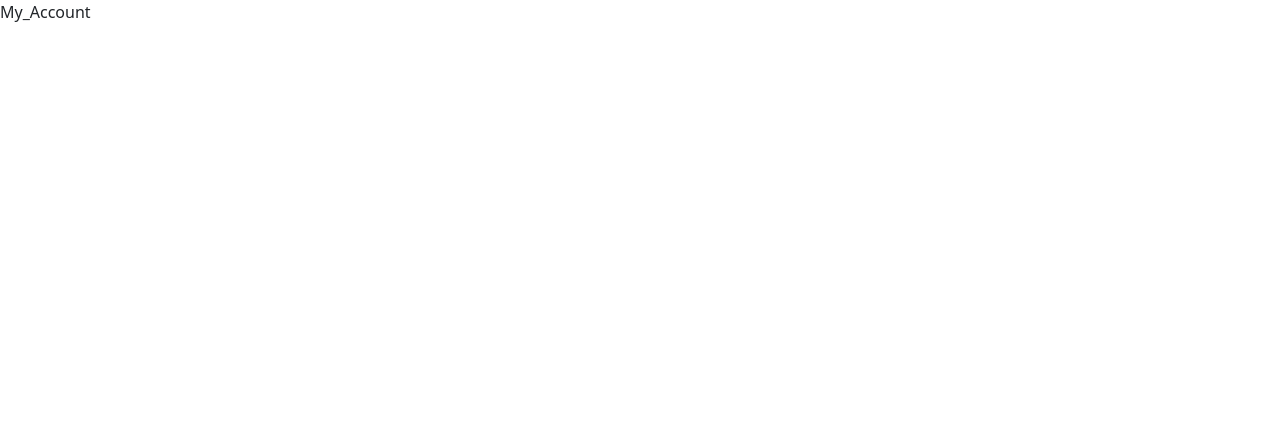
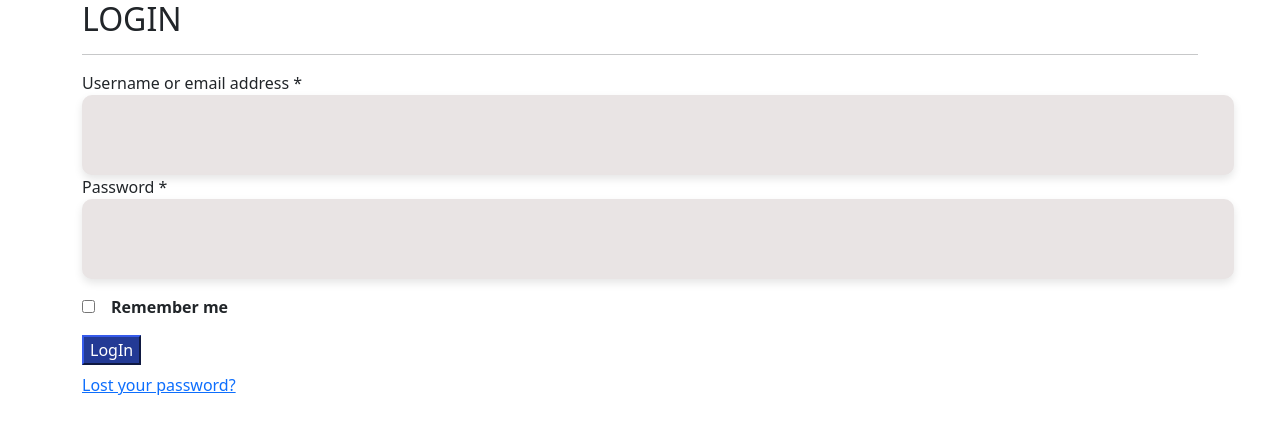
Before and after one commit to malikabdullahnaazar/exoticcity, a React (Create React App) app: page /my-account in a window 1280 px wide. Shown: the top 434 px of the page. Built offline with nearby package versions, Linux system fonts and the light colour scheme.

Commit message:
Login page and forgot page ui done

```diff
--- a/src/App.js
+++ b/src/App.js
@@ -6,7 +6,9 @@ import Contact from "./components/Contact";
 import Index from "./components/Index";
 import Brands from "./components/Brands";
 import Shop from "./components/shope/Shop";
+import Login from "./components/Login/Login";
 import MyAccount from "./components/My_Account";
+import Forgotpassword from "./components/Login/ForgotPassword";
 function App() {
   return (
     <>
@@ -16,6 +18,8 @@ function App() {
           <Route path='/shop' element={<Shop />} />
           <Route path='/about' element={<About />} />
           <Route path='/contact' element={<Contact />} />
+          <Route path='/my-account' element={<Login />} />
+          <Route path='/my-account/lost-password' element={<Forgotpassword />} />
           <Route path='/brands' element={<Brands />} />
           <Route path='/my-account' element={<MyAccount />} />
           <Route path='/order-tracking' element={<MyAccount />} />
--- a/src/components/HeaderSection.jsx
+++ b/src/components/HeaderSection.jsx
@@ -120,7 +120,7 @@ cancelButton.addEventListener('click', () => {
       </div>
       <div class="d-flex justify-content-center align-items-center">
         <div class="d-none d-md-block mr-3">
-          <CgProfile color="black" size={35} />
+        <Link to="my-account">  <CgProfile color="black" size={35} /></Link>
         </div>
         <div class="h4 mr-auto my-3 mx-4">$0.00</div>
         <div class="ml-3 ">
--- /dev/null
+++ b/src/components/Login/ForgotPassword.jsx
@@ -0,0 +1,31 @@
+import React from 'react'
+// import { Link } from "react-router-dom";
+const ForgotPassword = () => {
+  return (
+    <div className='container-fluid'>
+      <p>Lost your password? Please enter your username or email address. You will receive a link to create a new password via email.</p>
+
+      <form action="" >
+        <div className="row">
+          <div className="col-sm-6">
+            <label for="username">Username or email address *</label>
+            <input type="text" id="username" className='my-2' />
+          </div>
+        </div>
+        <div className="row">
+
+          <div className="col-sm-6">
+          <div>
+          <button class=" my-3 btn-purple">Reset Password</button>
+          </div>
+          </div>
+
+
+        </div>
+      </form>
+
+    </div>
+  )
+}
+
+export default ForgotPassword
--- /dev/null
+++ b/src/components/Login/Login.jsx
@@ -0,0 +1,40 @@
+import React from 'react';
+import { Link } from "react-router-dom";
+import "./css/login.css"
+const Login = () => {
+  return (
+    <div className='container'>
+      <h2>LOGIN</h2>
+      <hr />
+      <form action="" >
+        <div className="row">
+          <div className="col-sm-6">
+            <label for="username">Username or email address *</label>
+            <input type="text" id="username" />
+          </div>
+        </div>
+        <div className="row">
+
+          <div className="col-sm-6">
+            <label for="password">Password *</label>
+            <input type="password" id="password" />
+          </div>
+          <div className='my-3'>
+            <input type="checkbox" id="remember" />
+          <label for="remember" className='mx-3 '> <strong> Remember me</strong></label>
+          </div>
+          <div>
+          <button class=" btn-purple">LogIn</button>
+          </div>
+          <div className='py-2'>
+            <Link to="/my-account/lost-password">Lost your password?</Link>
+          </div>
+
+        </div>
+      </form>
+
+    </div>
+  )
+}
+
+export default Login
--- /dev/null
+++ b/src/components/Login/css/login.css
@@ -0,0 +1,56 @@
+
+input[type="text"] ::before{    width: 100%;
+    height: 50px;
+    width: 100vw;
+    border: none;
+    border-radius: 25px;
+    padding: 20px;
+    font-size: 1.2em;
+    box-shadow: 0 0 10px rgba(0, 0, 0, 0.1);
+    outline: none;
+    background-color: #000000;
+  }
+input[type="password"] ::before{    width: 100%;
+    height: 50px;
+    width: 100vw;
+    border: none;
+    border-radius: 25px;
+    padding: 20px;
+    font-size: 1.2em;
+    box-shadow: 0 0 10px rgba(0, 0, 0, 0.1);
+    outline: none;
+    background-color: #000000;
+  }
+
+  input[type="text"]:focus {
+  box-shadow: 0 8px 16px rgba(0, 0, 0, 0.2);
+  outline: none;
+  background-color: #dee1eb;
+  }
+
+  input[type="text"]{
+    width: 90vw;
+   background-color: #e9e4e4;
+  }
+  .btn-purple {
+    color: #fff;
+    background-color: #233A95;
+    border-color: #233A95;
+  }
+  input[type="password"]{
+    width: 90vw;
+    background-color: #e9e4e4;
+    border: none;
+    border-radius: 10px;
+    box-shadow: 0 4px 8px rgba(0, 0, 0, 0.1);
+    color: #272525;
+    font-size: 16px;
+    padding: 10px;
+    transition: box-shadow 0.3s ease-in-out;
+    height: 10vh;
+  }
+  input[type="password"]:focus {
+    box-shadow: 0 8px 16px rgba(0, 0, 0, 0.2);
+    outline: none;
+    background-color: #dee1eb;
+    }
--- a/src/components/css/HeaderSection.css
+++ b/src/components/css/HeaderSection.css
@@ -141,6 +141,7 @@
   }
 
 
+
   .search-container {
   width: 70vw;
   height: 16vh;
```
